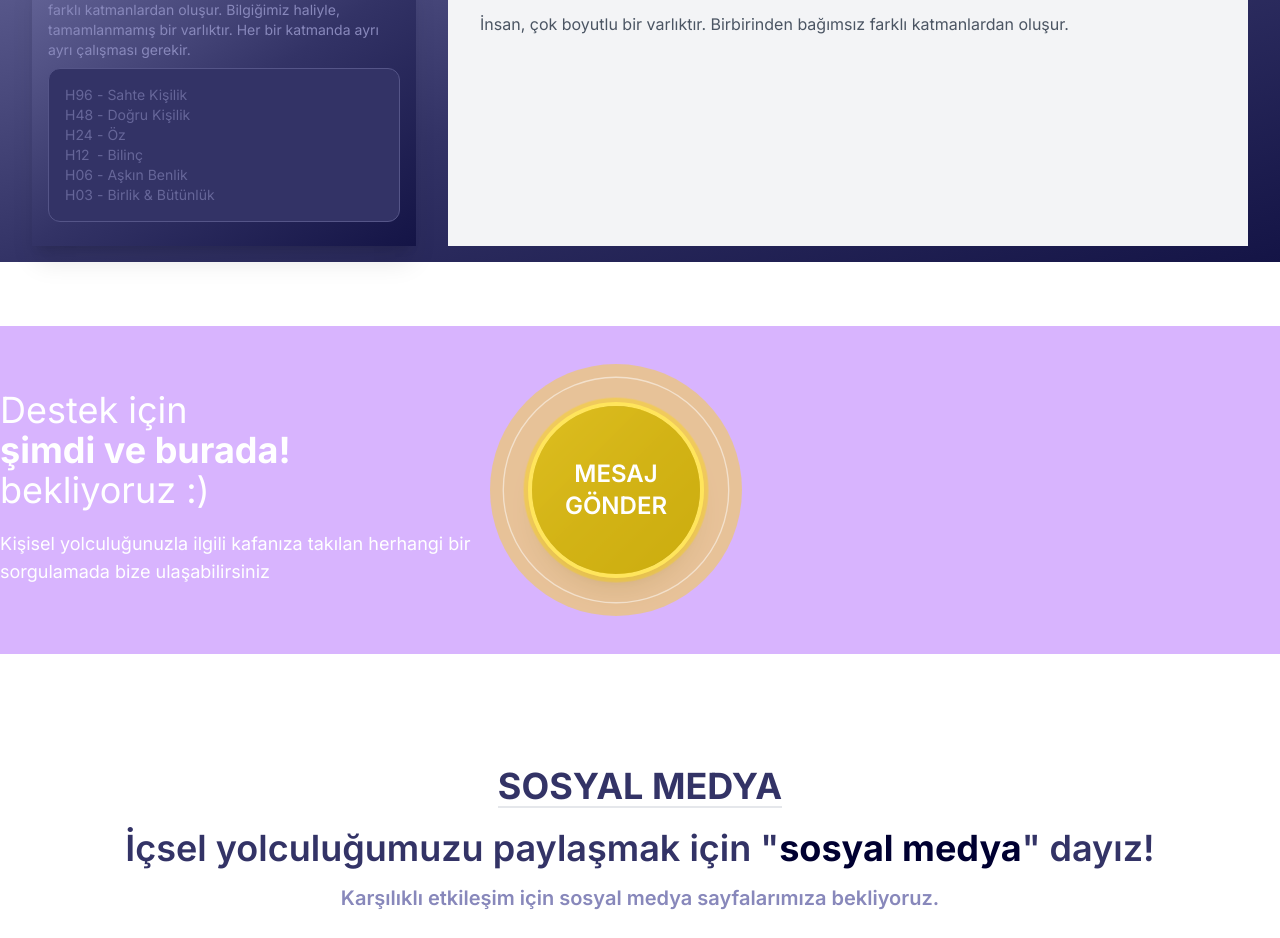
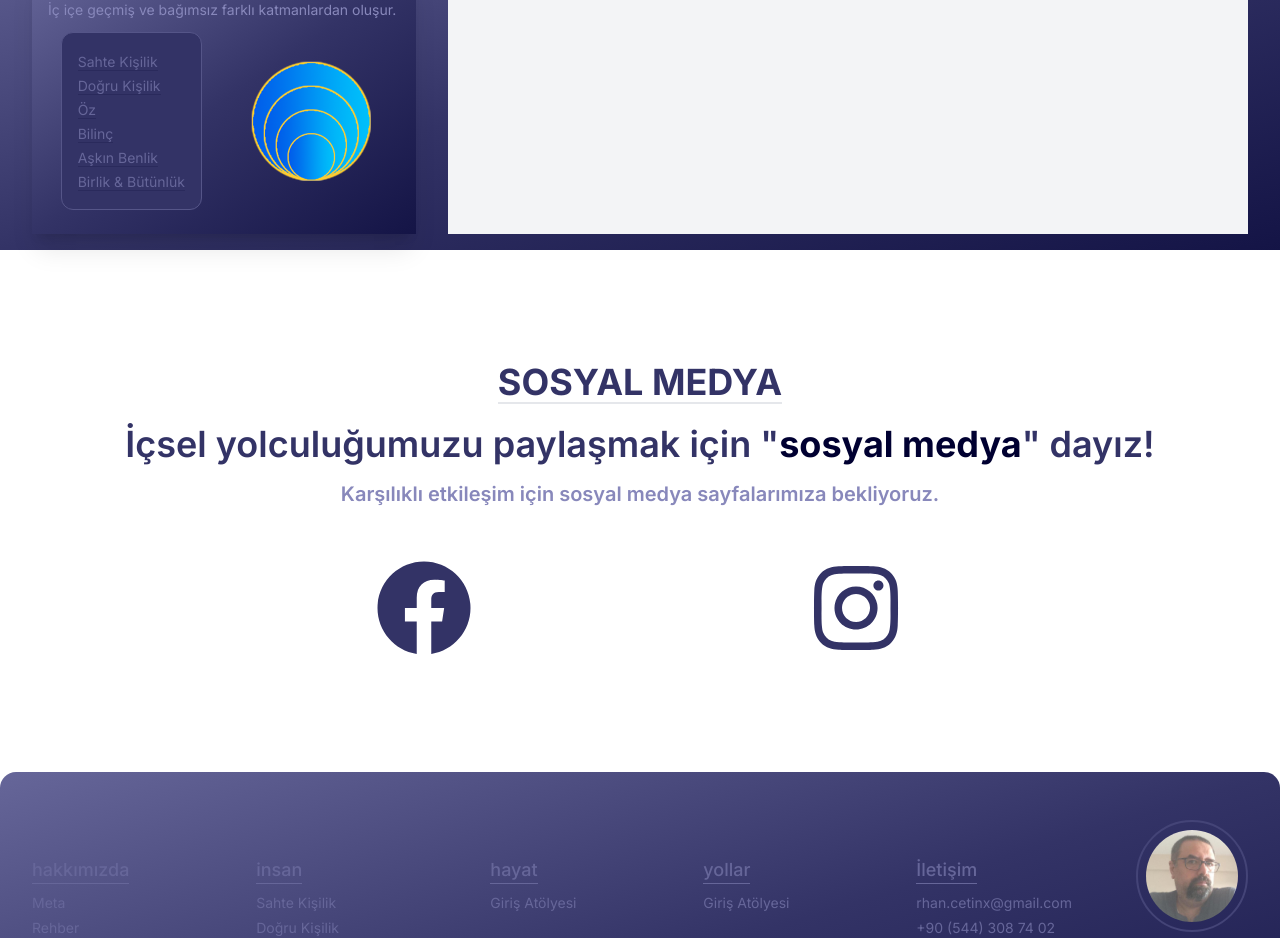
Before and after one commit to rcteenx/metarehber, a Next.js app: page /insan in a window 1280 px wide. Shown: the part 160-1098 px from the top of the page. Built offline with nearby package versions, Linux system fonts and the light colour scheme.

Commit message:
update general design

```diff
--- a/app/globals.css
+++ b/app/globals.css
@@ -14,8 +14,9 @@
   body {
     @apply text-sm md:text-base font-base text-primary;
   }
+  /* This is special! */
   h1 {
-    @apply my-6 font-bold text-4xl md:text-5xl lg:text-6xl leading-tight tracking-normal;
+    @apply mt-4 mb-0 font-bold text-3xl xl:text-5xl leading-tight tracking-normal;
   }
   h2 {
     @apply my-4 font-bold text-2xl md:text-3xl lg:text-4xl;
@@ -90,14 +91,17 @@
   #pgSticker p {
     @apply text-xs sm:text-sm;
   }
+  #pgSticker ol {
+    @apply my-2 px-8 py-4 bg-primary border border-primary-light-2 rounded-xl;
+  }
   #pgSticker ul {
     @apply my-2 p-4 bg-primary border border-primary-light-2 rounded-xl;
   }
-  #pgSticker ul li {
-    @apply text-xs sm:text-sm  text-primary-light-3;
+  #pgSticker li a {
+    @apply text-xs sm:text-sm  text-primary-light-3 border-b border-primary-dark-1;
   }
-  #pgSticker ul li a:hover {
-    @apply text-primary-light-5;
+  #pgSticker li a:hover {
+    @apply text-primary-light-5  border-b border-primary-light-5;
   }
   #pgHeader {
     @apply my-4 md:my-0 container-p flex-1 bg-gray-100 md:mr-8 text-gray-600;
--- /dev/null
+++ b/app/hakkimizda/page.jsx
@@ -0,0 +1,58 @@
+import Link from "next/link";
+
+import PageSticker from "@/components/templates/pageSticker";
+import SocialMedia from "@/components/sections/common/z-social-media";
+
+import { StaticPages } from "@/content/data/siteMetaData";
+import { logoMT } from "@/public/assets/images";
+
+export default function StaticPage() {
+  const menu = StaticPages.filter((m) => m.id == 0);
+  return (
+    <>
+      <div className="flex flex-col md:flex-row gradientPrimaryLD md:pb-4">
+        <PageSticker h2Title="Hakkımızda">
+          <p>
+            "Meta Rehber" 2024 yılında, Reyhan Çetin ve Arkadaşları ile hayata
+            geçen bir platformdur.
+          </p>
+          <div className="flex justify-around items-center gap-2">
+            <ol className=" list-decimal">
+              {menu[0].pages.map((p) => (
+                <li key={p.id}>
+                  <Link href={`/${menu[0].link}/${p.link}`}>{p.title}</Link>
+                </li>
+              ))}
+            </ol>
+            <img src={logoMT.src} alt="img colletion" className="m-4" />
+          </div>
+        </PageSticker>
+        <div id="pgHeader" className="max-w-5xl">
+          <h1>META REHBER NEDİR?</h1>
+          <p>
+            Meta Rehber, kişinin kendini tanıma ve aşma yolculuğuna destek olan
+            alternatif öğreti ve çalışmaları bir arada sunmak amacıyla
+            oluşturulmuş bir platformdur.
+          </p>
+          <p>
+            Kahramanın yolculuğu, içsel gelişim, kendini tanıma... vb gibi pek
+            çok farklı isim verilen bu yolculuğa, pek çok insan hiç başlamıyor,
+            büyük bölümü yolda kalıyor. Ancak çok az kişi yolun sonuna doğru
+            ilerleyip, denize kavuşuyor.
+          </p>
+          <p>
+            Bu platformda, elimizden geldiğince yolcular için harita ve destek
+            sağlamaya çalışacağız.
+          </p>
+          <p>
+            Aklınıza takılan herhangi bir konuda, destek ya da katkı için bize
+            ulaşabilirsiniz.
+          </p>
+          <p>Sevgilerle...</p>
+        </div>
+      </div>
+
+      <SocialMedia />
+    </>
+  );
+}
--- a/app/hayat/page.jsx
+++ b/app/hayat/page.jsx
@@ -17,12 +17,8 @@ export default function StaticPage() {
           </p>
           <h3>Hayatın Farklı Açılımları</h3>
           <ul>
-            <li>Sahte Kişilik</li>
-            <li>Doğru Kişilik</li>
-            <li>Öz</li>
-            <li>Bilinç</li>
-            <li>Aşkın Benlik</li>
-            <li>Birlik & Bütünlük</li>
+            <li>İzlenimler</li>
+            <li>Enerjiler</li>
           </ul>
         </PageSticker>
         <div id="pgHeader">Selam</div>
--- a/app/insan/page.jsx
+++ b/app/insan/page.jsx
@@ -1,62 +1,37 @@
-import HeaderTitle from "@/components/templates/headerTitle";
-import HeaderImage from "@/components/templates/headerImage";
+import Link from "next/link";
+
 import PageSticker from "@/components/templates/pageSticker";
-
-import Support from "@/components/sections/common/x6-support";
 import SocialMedia from "@/components/sections/common/z-social-media";
 
+import { StaticPages } from "@/content/data/siteMetaData";
+import { layers } from "@/public/assets/images";
+
 export default function StaticPage() {
+  const menu = StaticPages.filter((m) => m.id == 1);
   return (
     <>
       <div className="flex flex-col md:flex-row gradientPrimaryLD md:pb-4">
         <PageSticker h2Title="İnsanın Katmanları">
           <p>
-            İnsan, çok boyutlu bir varlıktır. Birbirinden bağımsız farklı
-            katmanlardan oluşur. Bilgiğimiz haliyle, tamamlanmamış bir
-            varlıktır. Her bir katmanda ayrı ayrı çalışması gerekir.
+            Ezoterik bilgilere göre, insan çok boyutlu bir varlıktır: İç içe
+            geçmiş ve bağımsız farklı katmanlardan oluşur.
           </p>
-          <ul className="">
-            <li>
-              <a href="#">
-                <span className="w-8 inline-block">H96</span>- Sahte Kişilik
-              </a>
-            </li>
-            <li>
-              <a href="#">
-                <span className="w-8 inline-block">H48</span>- Doğru Kişilik
-              </a>
-            </li>
-            <li>
-              <a href="#">
-                <span className="w-8 inline-block">H24</span>- Öz
-              </a>
-            </li>
-            <li>
-              <a href="#">
-                <span className="w-8 inline-block">H12</span>- Bilinç
-              </a>
-            </li>
-            <li>
-              <a href="#">
-                <span className="w-8 inline-block">H06</span>- Aşkın Benlik
-              </a>
-            </li>
-            <li>
-              <a href="#">
-                <span className="w-8 inline-block">H03</span>- Birlik & Bütünlük
-              </a>
-            </li>
-          </ul>
+          <div className="flex justify-around items-center gap-2">
+            <ul>
+              {menu[0].pages.map((p) => (
+                <li key={p.id}>
+                  <Link href={`/${menu[0].link}/${p.link}`}>{p.title}</Link>
+                </li>
+              ))}
+            </ul>
+            <img src={layers.src} alt="img colletion" className="m-4" />
+          </div>
         </PageSticker>
         <div id="pgHeader" className="">
           <h1>İNSAN NEDİR?</h1>
-          <p>
-            İnsan, çok boyutlu bir varlıktır. Birbirinden bağımsız farklı
-            katmanlardan oluşur.
-          </p>
+          <p>Bilgiğimiz haliyle, tamamlanmamış bir varlıktır.</p>
         </div>
       </div>
-      <Support />
       <SocialMedia />
     </>
   );
--- a/components/ui/Header.jsx
+++ b/components/ui/Header.jsx
@@ -16,8 +16,8 @@ export default function Header() {
   const handleSmallerScreensNavigationClose = () => {
     setIcon(false);
   };
-  const menu = StaticPages.filter((m) => m.id < 4);
-  const menu2 = StaticPages.filter((m) => m.id > 3);
+  const menu = StaticPages.filter((m) => m.id < 4 && m.id > 0);
+  const menu2 = StaticPages.filter((m) => m.id < 100);
   return (
     <header className="h-12 shadow-lg">
       <div className="mx-auto md:container px-4 lg:px-0 py-2 flex items-center justify-between">
@@ -67,8 +67,8 @@ export default function Header() {
           }`}
         >
           {/* Smaller screen navbar */}
-          <div className=" py-24">
-            <ul className="mx-auto w-24 text-2xl text-center text-primary-light-3 b">
+          <div className=" py-12">
+            <ul className="mx-auto w-48 text-2xl text-center text-primary-light-3 ">
               {menu2.map((p) => (
                 <li
                   key={p.id}
--- a/content/data/siteMetaData.js
+++ b/content/data/siteMetaData.js
@@ -12,10 +12,28 @@ export const siteMetadata = {
 
 export const StaticPages = [
   {
+    id: 0,
+    title: "hakkımızda",
+    link: "hakkimizda",
+    pages: [
+      { id: 1, title: "Meta", link: "hakkimizda/meta" },
+      { id: 2, title: "Rehber", link: "hakkimizda/rehber" },
+      { id: 3, title: "Reyhan", link: "hakkimizda/reyhan" },
+      { id: 3, title: "Arkadaşlar", link: "hakkimizda/arkadaslar" },
+    ],
+  },
+  {
     id: 1,
     title: "insan",
     link: "insan",
-    pages: [{ id: 1, title: "Hakkımızda", link: "hakkimizda" }],
+    pages: [
+      { id: 1, title: "Sahte Kişilik", link: "sahte-kisilik" },
+      { id: 2, title: "Doğru Kişilik", link: "dogru-kisilik" },
+      { id: 3, title: "Öz", link: "oz" },
+      { id: 4, title: "Bilinç", link: "bilinc" },
+      { id: 5, title: "Aşkın Benlik", link: "askin-benlik" },
+      { id: 6, title: "Birlik & Bütünlük", link: "birlik-butunluk" },
+    ],
   },
   {
     id: 2,
--- a/public/assets/images/index.js
+++ b/public/assets/images/index.js
@@ -1,5 +1,7 @@
 import rcHero from "./rcteenx-480-400.png";
 import rVideo from "./reyhan-video.jpg";
 import footerReyhan from "./rcteenx.jpeg";
+import layers from "./layers.png";
+import logoMT from "./logo-mt.png";
 
-export { rcHero, rVideo, footerReyhan };
+export { rcHero, rVideo, footerReyhan, layers, logoMT };
```
Also changed, not shown: public/assets/images/layers.png (added), public/assets/images/logo-mt.png (added).
